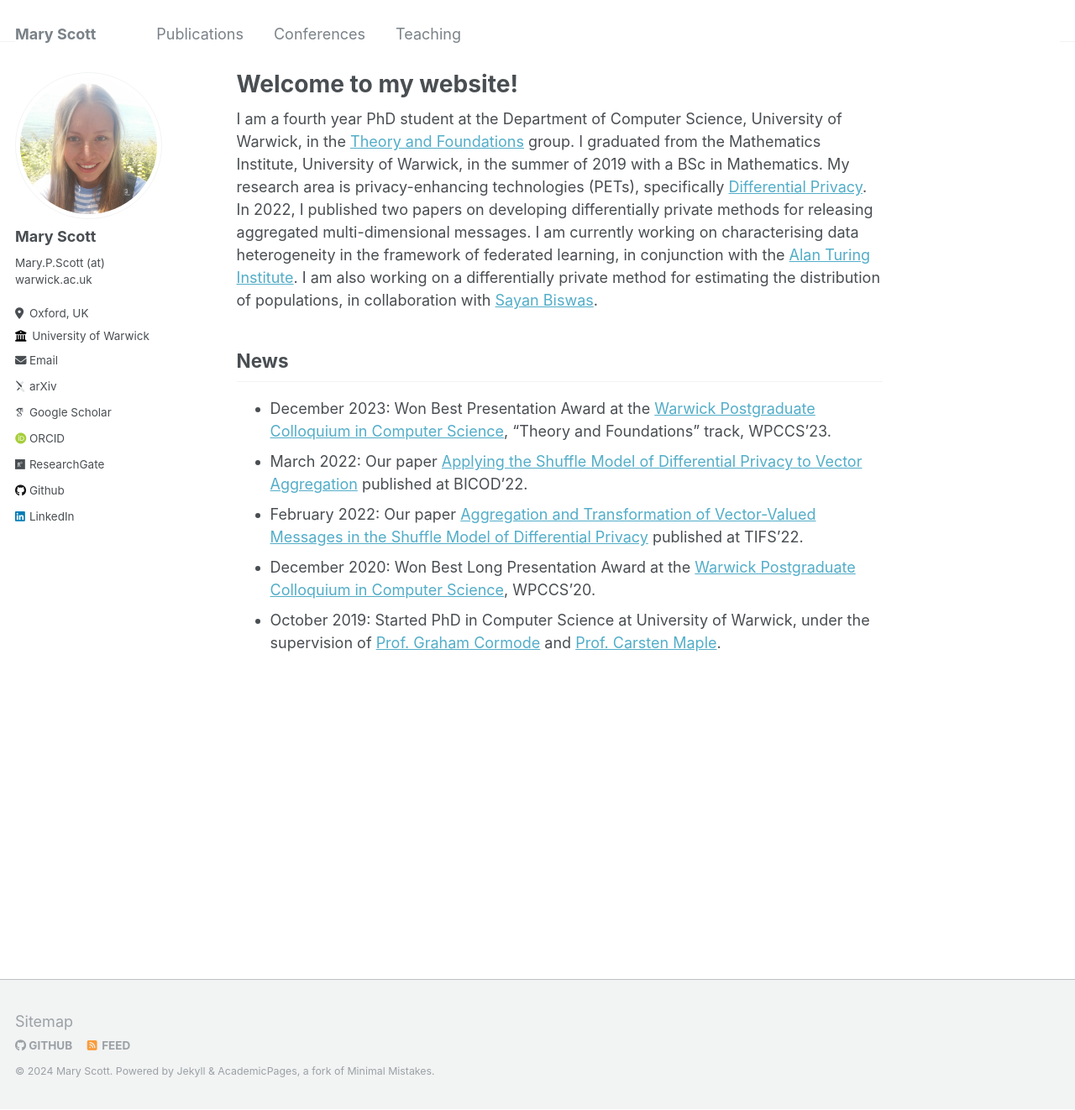
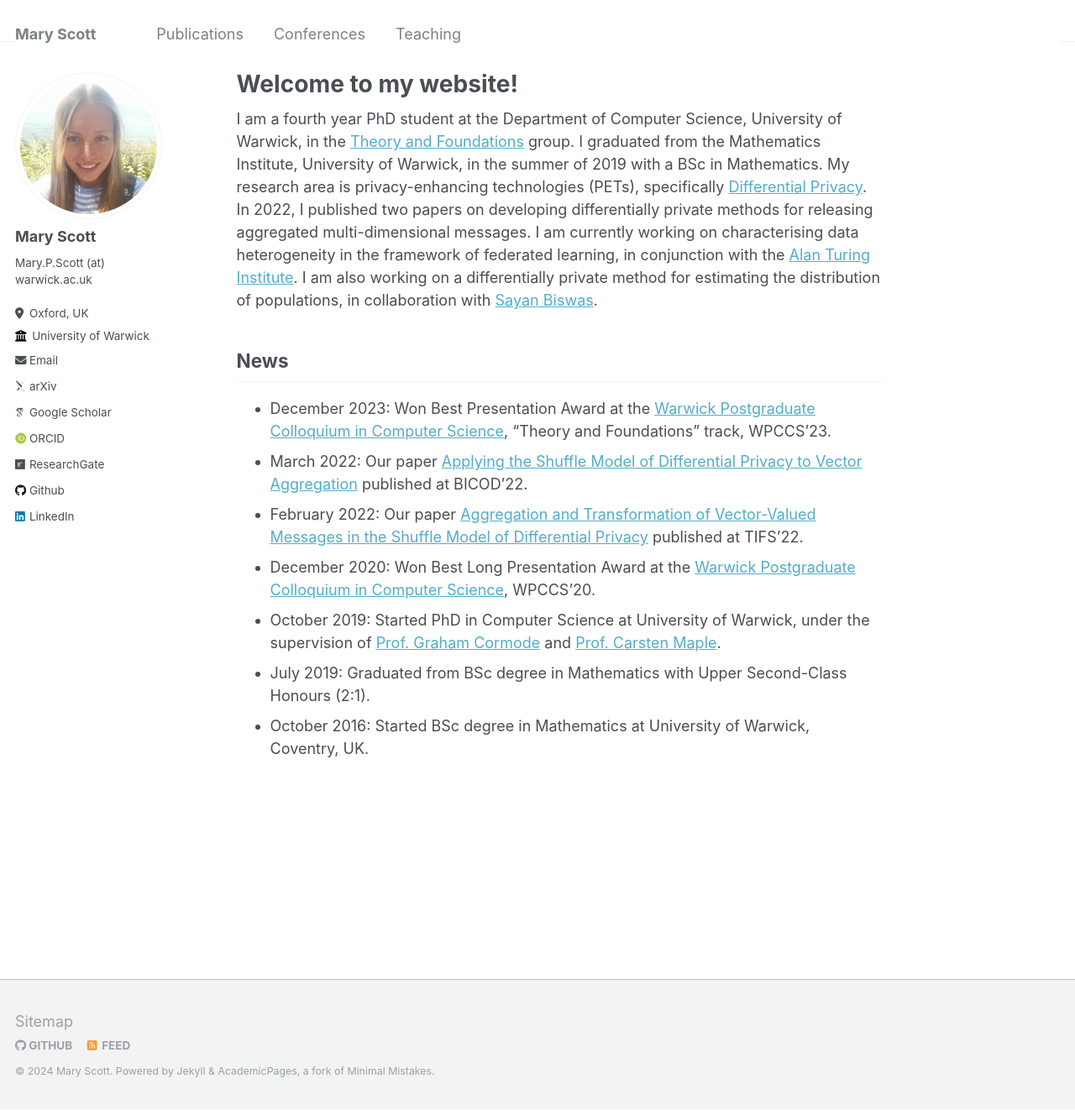
Before and after one commit to mary-python/mary-python.github.io, a Jekyll site: the page built from _pages/about.md, in a window 1280 px wide and 1322 px high. Shown: the whole window at 84% size. Built offline with Jekyll 4.4.1, drawn with Linux system fonts in a browser that asks for light colours; some web fonts are replaced.

Commit message:
Update about.md

```diff
--- a/_pages/about.md
+++ b/_pages/about.md
@@ -16,3 +16,5 @@ News
 * February 2022: Our paper [Aggregation and Transformation of Vector-Valued Messages in the Shuffle Model of Differential Privacy](https://ieeexplore.ieee.org/document/9696239) published at TIFS'22.
 * December 2020: Won Best Long Presentation Award at the [Warwick Postgraduate Colloquium in Computer Science](https://warwick.ac.uk/fac/sci/dcs/research/wpccs/wpccs20/), WPCCS'20.
 * October 2019: Started PhD in Computer Science at University of Warwick, under the supervision of [Prof. Graham Cormode](http://dimacs.rutgers.edu/~graham/) and [Prof. Carsten Maple](https://warwick.ac.uk/fac/sci/wmg/about/our-people/profile?wmgid=1102).
+* July 2019: Graduated from BSc degree in Mathematics with Upper Second-Class Honours (2:1).
+* October 2016: Started BSc degree in Mathematics at University of Warwick, Coventry, UK.
```
